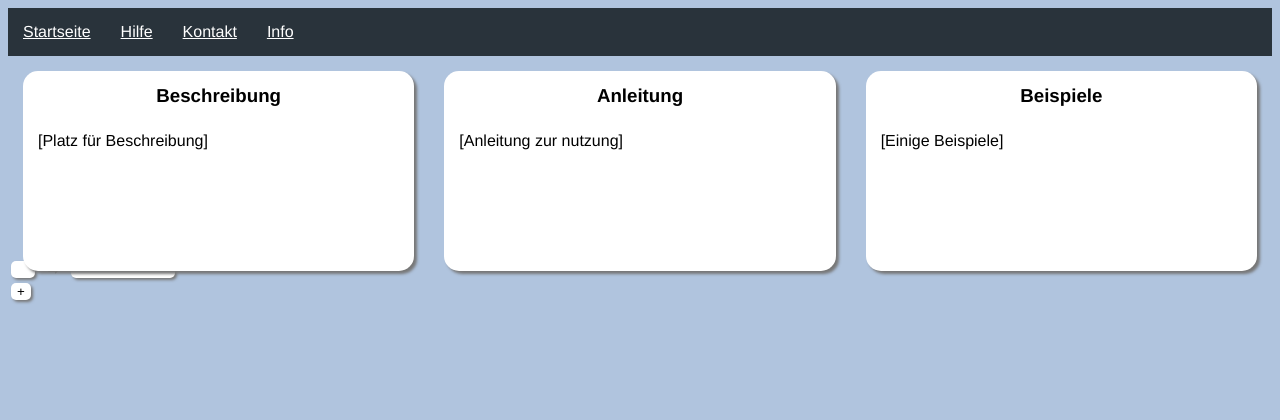
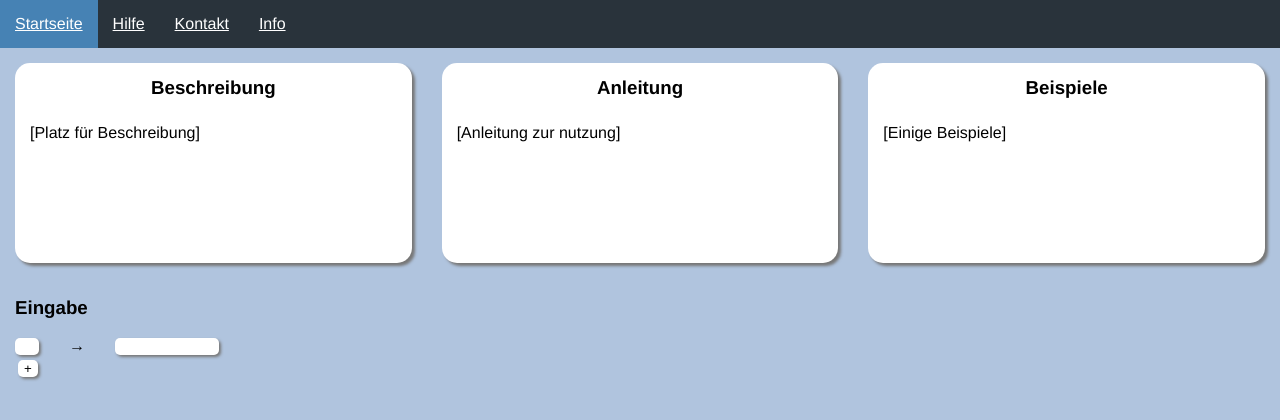
Before and after one commit to UranikB/Parser-Generator, a plain HTML site: page html/index.html in a window 1280 px wide. Drawn offline with Linux system fonts and the light colour scheme.

Commit message:
minor fixes

```diff
--- a/css/style.css
+++ b/css/style.css
@@ -1,6 +1,7 @@
 body {
     background-color: lightsteelblue;
     font-family: "Helvetica Neue";
+    margin: 0;
 }
 
 #menu {
@@ -29,7 +30,7 @@ body {
 
 #cards {
     min-width: 1200px;
-    height: 200px;
+    height: 230px;
     display: flex;
     justify-content: space-between;
 }
@@ -37,7 +38,7 @@ body {
 .card {
     position: relative;
     width: 100%;
-    height: 100%;
+    height: 200px;
     margin: 15px;
     background: #fff;
     border-radius: 15px;
@@ -61,30 +62,26 @@ body {
     box-sizing: border-box;
 }
 
-
-
-.input-form > *:first-child {
-    margin-left: 0px;
-    margin-top: 0px;
+#input-form{
+    margin: 15px;
 }
 
-.input-form > * {
+#input-form > * {
     display: block;
-    margin-left: 20px;
-    margin-top: 15px;
 }
 
 .input-field > *:first-child {
-    margin-left: 3px;
-    margin-top: 0px;
+    margin-left: 0;
+    margin-top: 0;
 }
 
 .input-field > * {
-    margin-left: 10px;
-    margin-top: 5px;
+    margin-left: 15px;
+    margin-right: 15px;
 }
 
 .input-field > input {
+    size: 50px;
     border-radius: 5px;
     border: none;
     box-shadow: #777 2px 2px 3px;
--- a/html/index.html
+++ b/html/index.html
@@ -46,9 +46,9 @@
 
 
     <div id="input-form">
-        <text>
-
-        </text>
+        <div class="title">
+            <h3>Eingabe</h3>
+        </div>
         <div class="input-field">
             <input type="text" maxlength="1" class="nonterminal"/><span>&#8594;</span><input type="text"
                                                                                              class="production-rule"/>
```
